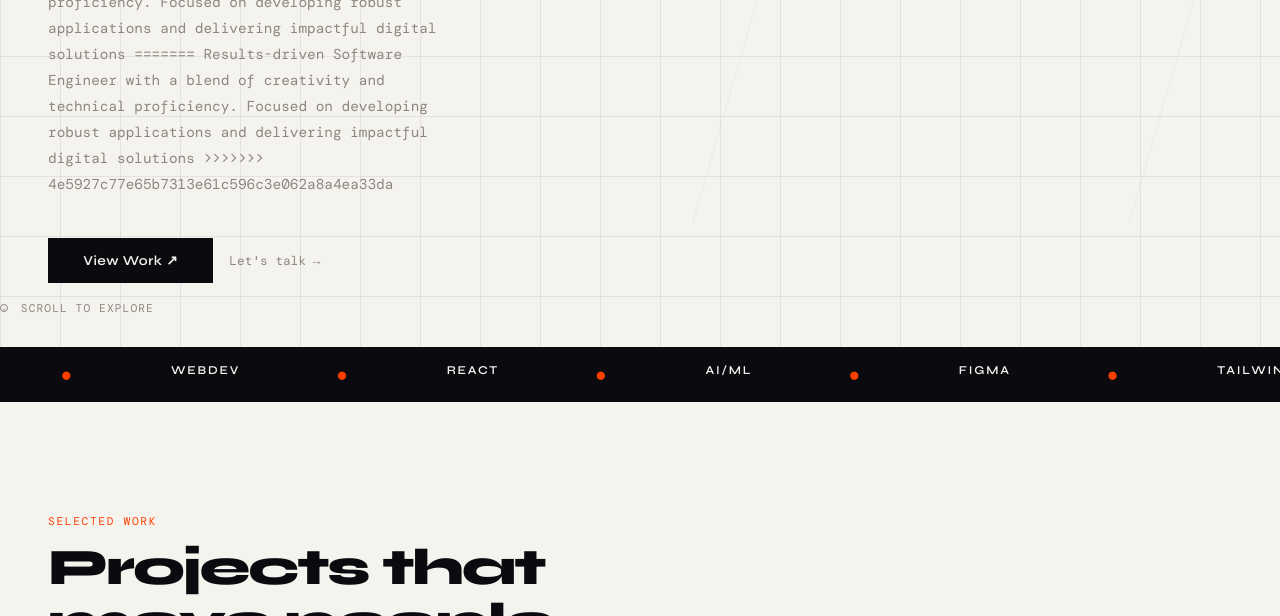
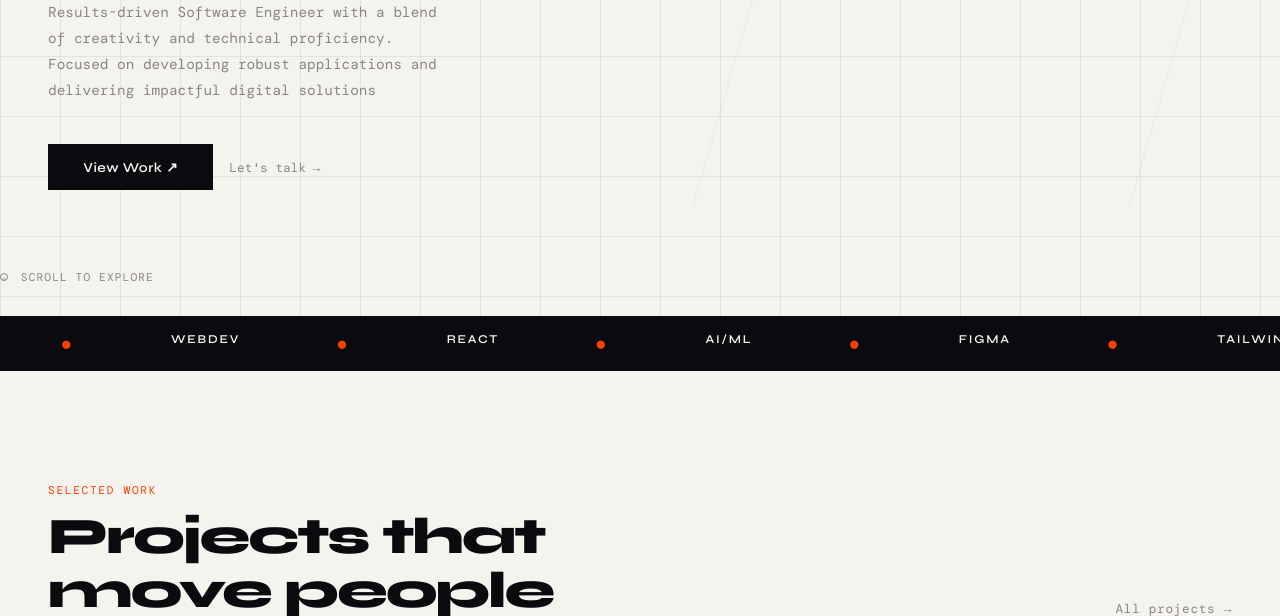
Before and after one commit to bishaldutta11/Portfolio, a plain HTML site: page index.html in a window 1280 px wide. Shown: the part 484-1100 px from the top of the page. Drawn offline with nearby package versions, Linux system fonts and the light colour scheme; a web font is replaced by a local one.

Commit message:
removed bugs

```diff
--- a/index.html
+++ b/index.html
@@ -950,15 +950,9 @@
           <span class="line">Engineer</span>
         </h1>
         <p class="hero-desc">
-<<<<<<< HEAD
-          Results-driven Software Engineer with a blend of creativity and
-          technical proficiency. Focused on developing robust applications and
-          delivering impactful digital solutions
-=======
           Results-driven Software Engineer with a blend of creativity and technical proficiency.
           Focused on developing robust applications and delivering
           impactful digital solutions
->>>>>>> 4e5927c77e65b7313e61c596c3e062a8a4ea33da
         </p>
         <div class="hero-ctas">
           <a href="#work" class="btn-primary"><span>View Work ↗</span></a>
```
